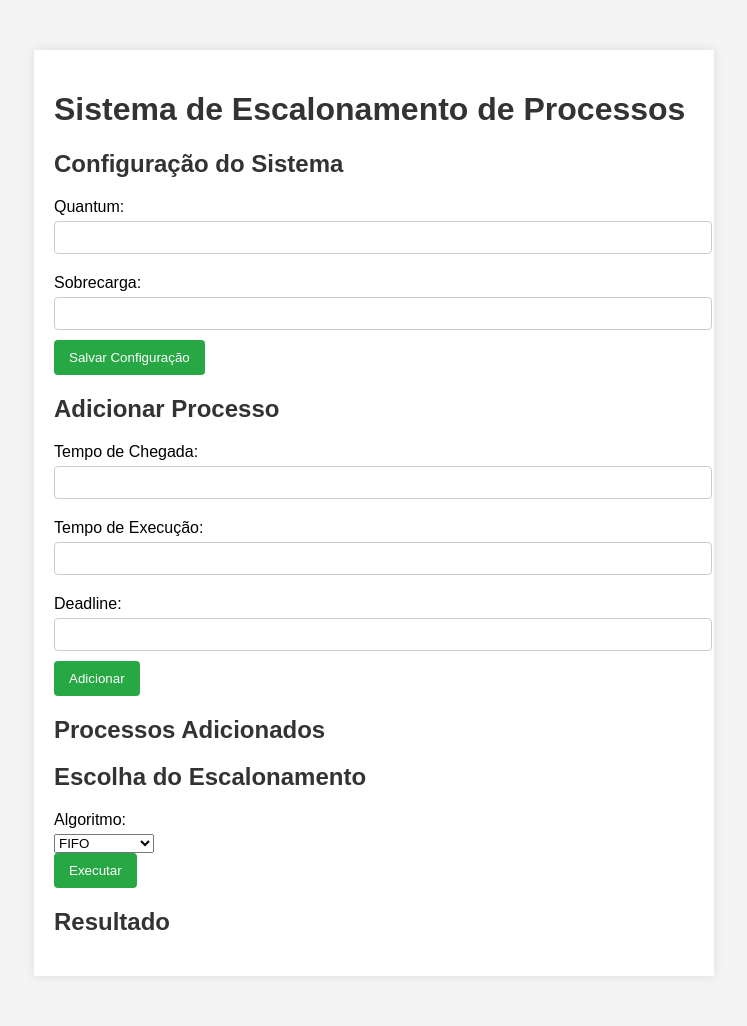
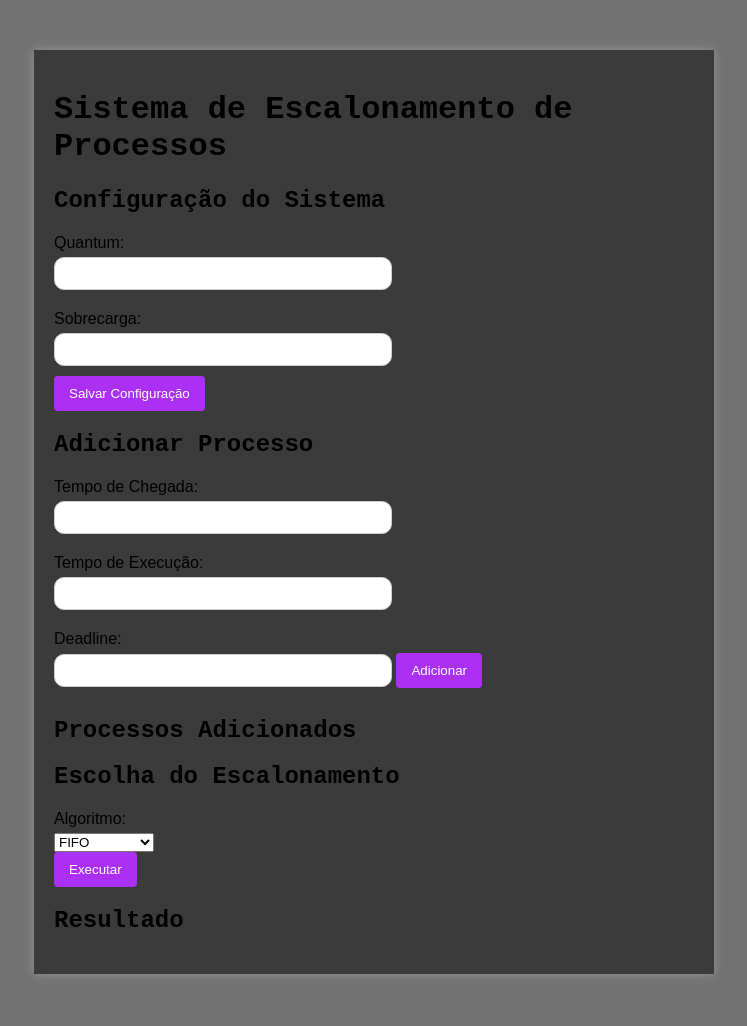
Before and after one commit to nalandap/Escalonamento-SO, a Flask app: page / in a window 1280 px wide. Shown: the whole page, without its empty margins (266-1013 px from the left). After the commit the page ends 976 px from the top, so only its background shows below. Run offline with Flask 3, Linux system fonts and the light colour scheme.

Commit message:
atualizações css

```diff
--- a/static/styles_fase1.css
+++ b/static/styles_fase1.css
@@ -1,6 +1,6 @@
 body {
     font-family: Arial, sans-serif;
-    background-color: #f4f4f4;
+    background-color: #727272;
     margin: 0;
     padding: 0;
 }
@@ -8,13 +8,14 @@ body {
 .container {
     width: 50%;
     margin: 50px auto;
-    background: #fff;
+    background: #0000007c;
     padding: 20px;
-    box-shadow: 0 0 10px rgba(0, 0, 0, 0.1);
+    box-shadow: 0 0 10px rgba(255, 255, 255, 0.26);
 }
 
 h1, h2 {
-    color: #333;
+    color: #000000;
+    font-family: 'Courier New', Courier, monospace;
 }
 
 form label {
@@ -23,16 +24,16 @@ form label {
 }
 
 form input {
-    width: 100%;
+    width: 50%;
     padding: 8px;
     margin-bottom: 10px;
     border: 1px solid #ccc;
-    border-radius: 4px;
+    border-radius: 10px;
 }
 
 button {
     padding: 10px 15px;
-    background: #28a745;
+    background: #ab30f3;
     color: #fff;
     border: none;
     border-radius: 4px;
@@ -40,7 +41,7 @@ button {
 }
 
 button:hover {
-    background: #218838;
+    background: #e938cb;
 }
 
 #process-list {
```
